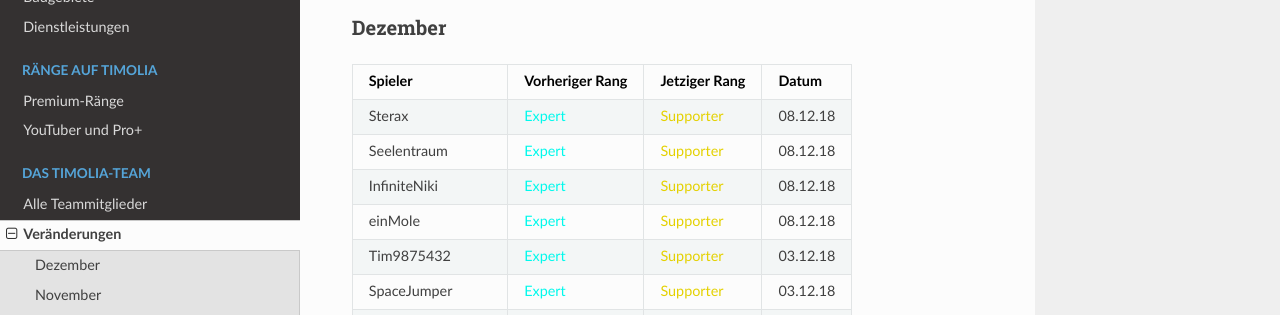
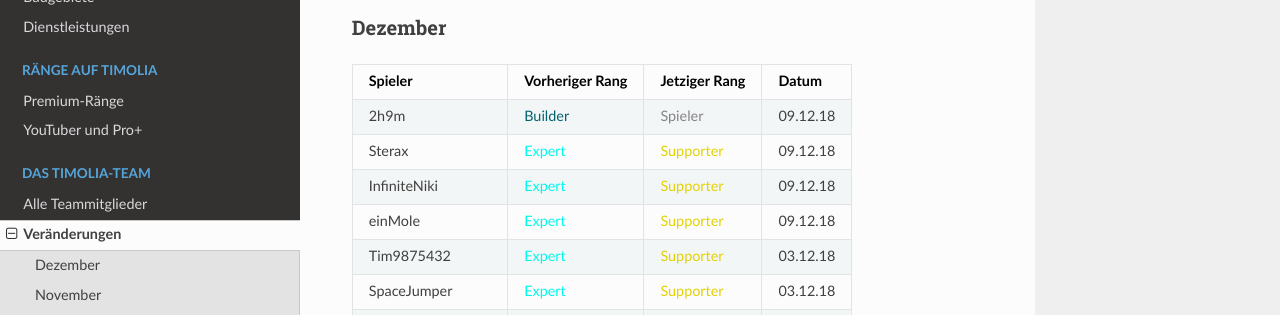
Before and after one commit to TimoliaDE/HowTo, an MkDocs documentation site: the page built from docs/team/changes.md, in a window 1280 px wide and 900 px high. Shown: the part 194-509 px from the top of the window. Built offline with MkDocs 1.6.1, drawn with Linux system fonts in a browser that asks for light colours; nearby versions of some CDN libraries; old or Windows-style settings are respelled for this version of MkDocs.

Commit message:
Update changes.md

```diff
--- a/docs/team/changes.md
+++ b/docs/team/changes.md
@@ -5,10 +5,10 @@ Hier werden alle Aus- und Eintritte bzw. Beförderungen und Degradierungen aufge
 ###  <strong>Dezember</strong>
 | Spieler | Vorheriger Rang | Jetziger Rang | Datum |
 | ------ | ------ | ------ | ------ |
-|Sterax | <span style="color:#00F9EC">Expert</span> | <span style="color:#E4D100">Supporter</span> | 08.12.18 |
-|Seelentraum | <span style="color:#00F9EC">Expert</span> | <span style="color:#E4D100">Supporter</span> | 08.12.18 |
-|InfiniteNiki | <span style="color:#00F9EC">Expert</span> | <span style="color:#E4D100">Supporter</span> | 08.12.18  |
-|einMole | <span style="color:#00F9EC">Expert</span> | <span style="color:#E4D100">Supporter</span> | 08.12.18 |
+|2h9m | <span style="color:#00646F">Builder</span> | <span style="color:#848484">Spieler</span> | 09.12.18 |
+|Sterax | <span style="color:#00F9EC">Expert</span> | <span style="color:#E4D100">Supporter</span> | 09.12.18 |
+|InfiniteNiki | <span style="color:#00F9EC">Expert</span> | <span style="color:#E4D100">Supporter</span> | 09.12.18  |
+|einMole | <span style="color:#00F9EC">Expert</span> | <span style="color:#E4D100">Supporter</span> | 09.12.18 |
 |Tim9875432 | <span style="color:#00F9EC">Expert</span> | <span style="color:#E4D100">Supporter</span> | 03.12.18 |
 |SpaceJumper | <span style="color:#00F9EC">Expert</span> | <span style="color:#E4D100">Supporter</span> | 03.12.18 |
 |Yeiel2 | <span style="color:#00646F">Builder</span> | <span style="color:#848484">Spieler</span> | 03.12.18  |
```
